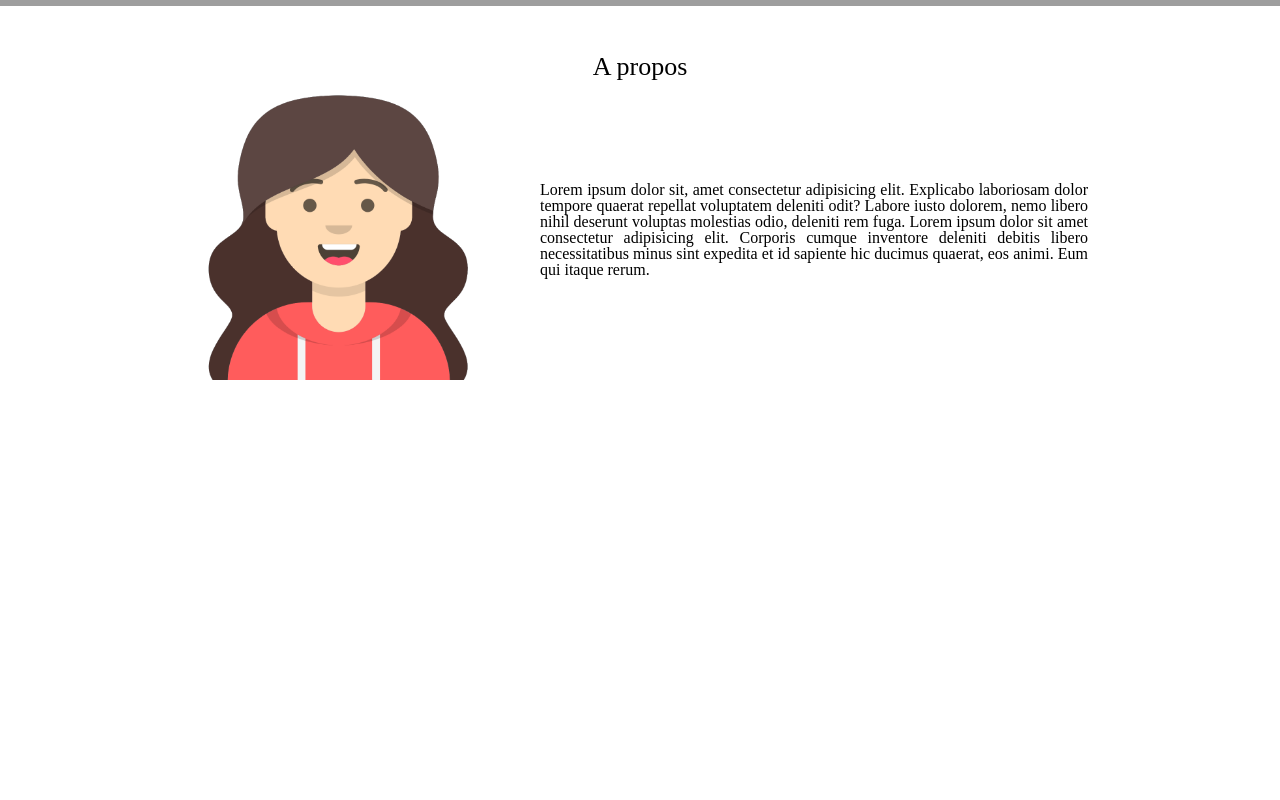
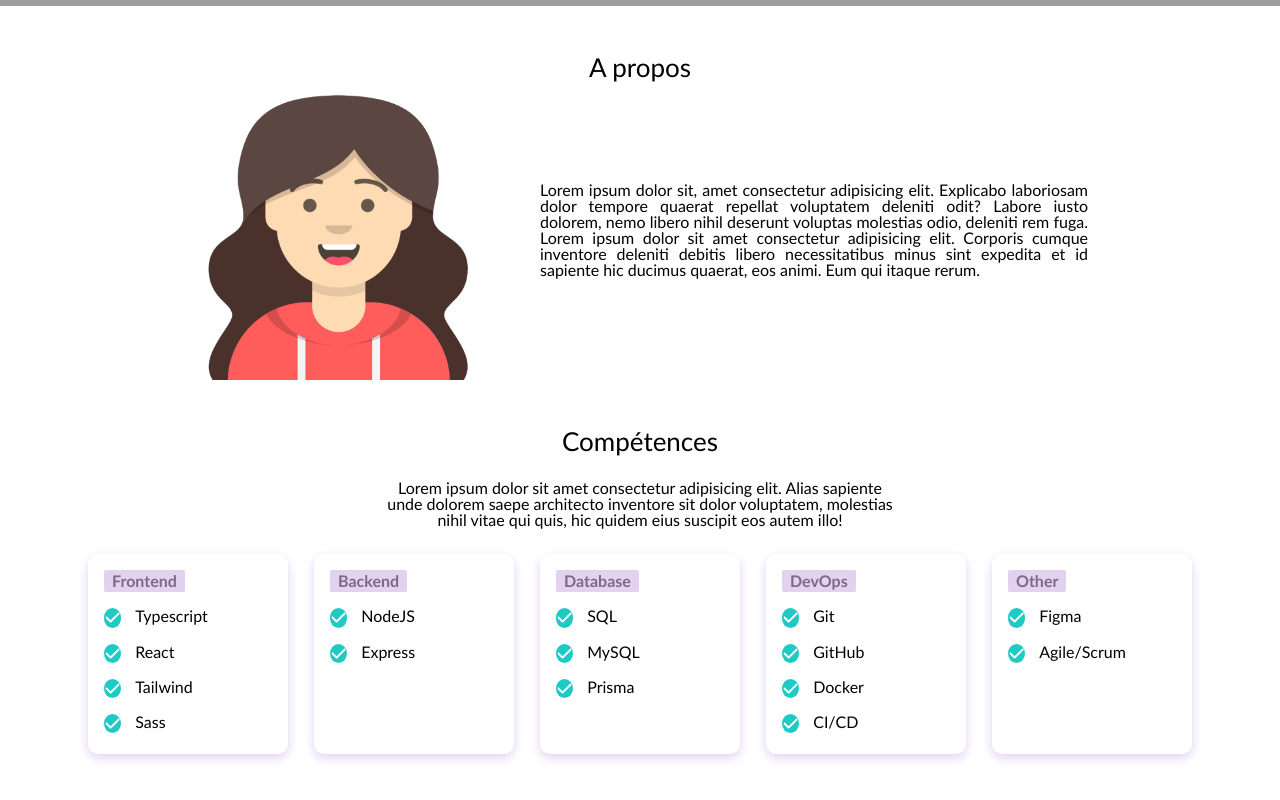
Before and after one commit to aimach/portefolio, a React (Vite) app: page / in a window 1280 px wide. Shown: the part 794-1594 px from the top of the page. Before the commit the page ends 1222 px from the top, so only its background shows below. Built offline with nearby package versions, Linux system fonts and the light colour scheme; grey boxes are pictures that could not be loaded.

Commit message:
add skills in cards components with style

```diff
--- a/package.json
+++ b/package.json
@@ -10,6 +10,11 @@
     "preview": "vite preview"
   },
   "dependencies": {
+    "@fortawesome/fontawesome-svg-core": "^6.4.2",
+    "@fortawesome/free-brands-svg-icons": "^6.4.2",
+    "@fortawesome/free-regular-svg-icons": "^6.4.2",
+    "@fortawesome/free-solid-svg-icons": "^6.4.2",
+    "@fortawesome/react-fontawesome": "^0.2.0",
     "react": "^18.2.0",
     "react-dom": "^18.2.0"
   },
--- a/src/App.tsx
+++ b/src/App.tsx
@@ -2,6 +2,7 @@ import "./App.scss";
 import AboutSection from "./components/about/AboutSection";
 import HeroSection from "./components/hero/HeroSection";
 import Navbar from "./components/navbar/Navbar";
+import SkillSection from "./components/skill/SkillSection";
 
 function App() {
   return (
@@ -9,6 +10,7 @@ function App() {
       <Navbar />
       <HeroSection />
       <AboutSection />
+      <SkillSection />
     </div>
   );
 }
--- /dev/null
+++ b/src/components/skill/SkillCard.tsx
@@ -0,0 +1,23 @@
+import "./skillSection.scss";
+import { ISkill } from "../../types/types";
+import { faCheck } from "@fortawesome/free-solid-svg-icons";
+import { FontAwesomeIcon } from "@fortawesome/react-fontawesome";
+
+interface Props {
+  skill: ISkill;
+}
+export default function SkillCard({ skill }: Props) {
+  return (
+    <div className="skillSection__gridCard">
+      <h5>{skill.name}</h5>
+      <ul className="skillSection__gridCardList">
+        {skill.list.map((element: string, index: number) => (
+          <li key={index}>
+            <FontAwesomeIcon icon={faCheck} />
+            <p>{element}</p>
+          </li>
+        ))}
+      </ul>
+    </div>
+  );
+}
--- a/src/components/skill/SkillSection.tsx
+++ b/src/components/skill/SkillSection.tsx
@@ -1,9 +1,22 @@
 import "./skillSection.scss";
+import { skills } from "../../content/skills";
+import SkillCard from "./SkillCard";
+import { ISkill } from "../../types/types";
 
 export default function SkillSection() {
   return (
     <section className="skillSection">
       <h3>Compétences</h3>
+      <p className="skillSection__subtitle">
+        Lorem ipsum dolor sit amet consectetur adipisicing elit. Alias sapiente
+        unde dolorem saepe architecto inventore sit dolor voluptatem, molestias
+        nihil vitae qui quis, hic quidem eius suscipit eos autem illo!
+      </p>
+      <div className="skillSection__grid">
+        {skills.map((skill: ISkill, index: number) => (
+          <SkillCard skill={skill} key={index} />
+        ))}
+      </div>
     </section>
   );
 }
--- a/src/components/skill/skillSection.scss
+++ b/src/components/skill/skillSection.scss
@@ -1,2 +1,48 @@
 @use "../../styles/variable" as v;
 @use "../../styles/mixin" as m;
+
+.skillSection {
+  @include m.flex(column, center, center);
+  margin: v.$font-size-xxxxxl 0;
+  gap: v.$font-size-xxxl;
+  &__subtitle {
+    width: 40vw;
+    text-align: center;
+  }
+  &__grid {
+    @include m.flex(row, center, center);
+    flex-wrap: wrap;
+    gap: v.$font-size-xxxl;
+    width: 100%;
+    &Card {
+      min-width: 200px;
+      min-height: 200px;
+      padding: v.$font-size-m;
+      border-radius: v.$border-radius-rounded;
+      box-shadow: 0px 4px 11px 0px v.$color-lavender;
+      h5 {
+        background-color: v.$color-lavender;
+        color: v.$color-lavender-dark;
+        font-weight: v.$font-weight-extrabold;
+        width: fit-content;
+        padding: 0.2rem 0.5rem;
+        border-radius: v.$border-radius-base;
+      }
+      &List {
+        @include m.flex(column, flex-start, flex-start);
+        padding-top: v.$font-size-m;
+        gap: v.$font-size-m;
+        li {
+          @include m.flex(row, flex-start, flex-start);
+          gap: v.$font-size-s;
+        }
+        svg {
+          color: white;
+          background-color: #1fcac5;
+          padding: 0.1rem;
+          border-radius: v.$border-radius-circle;
+        }
+      }
+    }
+  }
+}
--- /dev/null
+++ b/src/content/skills.ts
@@ -0,0 +1,24 @@
+import { ISkill } from "../types/types";
+
+export const skills: ISkill[] = [
+  {
+    name: "Frontend",
+    list: ["Typescript", "React", "Tailwind", "Sass"],
+  },
+  {
+    name: "Backend",
+    list: ["NodeJS", "Express"],
+  },
+  {
+    name: "Database",
+    list: ["SQL", "MySQL", "Prisma"],
+  },
+  {
+    name: "DevOps",
+    list: ["Git", "GitHub", "Docker", "CI/CD"],
+  },
+  {
+    name: "Other",
+    list: ["Figma", "Agile/Scrum"],
+  },
+];
--- a/src/index.scss
+++ b/src/index.scss
@@ -92,7 +92,8 @@ video {
   font: inherit;
   vertical-align: baseline;
   box-sizing: border-box;
-  // font-family: v.$font-text;
+  font-family: "Trebuchet MS", "Lucida Sans Unicode", "Lucida Grande",
+    "Lucida Sans", Arial, sans-serif;
   // color: v.$color-blue-dianne;
 }
 /* HTML5 display-role reset for older browsers */
--- /dev/null
+++ b/src/types/types.ts
@@ -0,0 +1,4 @@
+export interface ISkill {
+  name: string;
+  list: string[];
+}
```
Also changed, not shown: 1 other file (tests, documents, lock files or other folders).
